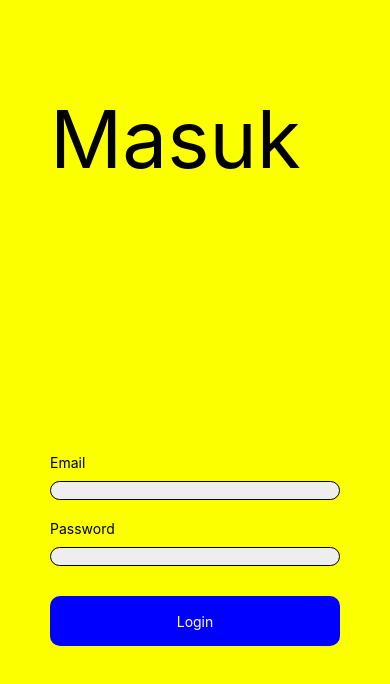
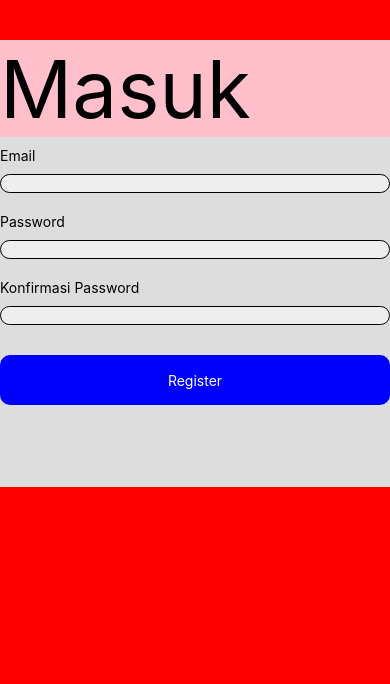
Before and after one commit to dimas-adi-kris/IMKPengaturJadwal, a React Native app: screen / in a window 390 px wide. Shown: the top 684 px of the page. Built offline with nearby package versions, Linux system fonts and the light colour scheme.

Commit message:
Register bug for trying scrollview

```diff
--- a/App.js
+++ b/App.js
@@ -1,10 +1,8 @@
-import React, {useState} from 'react';
-import {StyleSheet} from 'react-native';
-import Login from './src/pages/Opening/Login';
+import React from 'react';
+import {Register} from './src/pages/Opening';
 
 const App = () => {
-  return <Login />;
+  return <Register />;
 };
 
 export default App;
-const style = StyleSheet.create({});
--- a/src/components/atoms/Button/index.js
+++ b/src/components/atoms/Button/index.js
@@ -1,9 +1,13 @@
 import React from 'react';
-import {StyleSheet, Text, TouchableOpacity, View} from 'react-native';
-
-const Button = ({text}) => {
+import {StyleSheet, Text, TouchableOpacity} from 'react-native';
+/**
+ *
+ * @param {function} onPress - fungsi
+ * @returns
+ */
+const Button = ({text, onPress}) => {
   return (
-    <TouchableOpacity style={styles.button}>
+    <TouchableOpacity style={styles.button} onPress={onPress}>
       <Text style={styles.text}>{text}</Text>
     </TouchableOpacity>
   );
--- a/src/components/atoms/Input/index.js
+++ b/src/components/atoms/Input/index.js
@@ -1,15 +1,20 @@
 import React from 'react';
 import {StyleSheet, Text, TextInput, View} from 'react-native';
-
-const Input = ({label, textContentType, password, value}) => {
+/**
+ *
+ * @param {string} label - string untuk label
+ * @returns - return object text dan textInput
+ */
+const Input = ({label, onChangeText, textContentType, password, value}) => {
   return (
     <View style={styles.container}>
       <Text style={styles.label}>{label}</Text>
       <TextInput
         style={styles.textInput}
+        value={value}
         textContentType={textContentType}
+        onChangeText={onChangeText}
         secureTextEntry={password}
-        value={value}
       />
     </View>
   );
--- a/src/components/atoms/index.js
+++ b/src/components/atoms/index.js
@@ -1,4 +1,4 @@
 import Input from './Input';
 import Button from './Button';
 
-export {Input};
+export {Input, Button};
--- /dev/null
+++ b/src/pages/Main/index.js
@@ -0,0 +1,3 @@
+import ListSemester from './ListSemester';
+
+export {ListSemester};
--- a/src/pages/Opening/Login/index.js
+++ b/src/pages/Opening/Login/index.js
@@ -1,6 +1,6 @@
 import React, {useState} from 'react';
 import {StyleSheet, Text, View} from 'react-native';
-import Button from '../../../components/atoms/Button';
+import {Button} from '../../../components/atoms';
 import Input from '../../../components/atoms/Input';
 
 const Login = () => {
@@ -13,14 +13,26 @@ const Login = () => {
           label="Email"
           textContentType="emailAddress"
           value={form.email}
+          onChangeText={value => {
+            setForm({...form, email: value});
+          }}
         />
         <Input
           label="Password"
           textContentType="password"
-          password={true}
+          password
           value={form.password}
+          onChangeText={value => {
+            // setForm('password', value);
+            setForm({...form, password: value});
+          }}
         />
-        <Button text="Login" />
+        <Button
+          text="Login"
+          onPress={() => {
+            console.log(form.email, form.password);
+          }}
+        />
       </View>
     </View>
   );
--- /dev/null
+++ b/src/pages/Opening/Register/index.js
@@ -0,0 +1,80 @@
+import React, {useState} from 'react';
+import {SafeAreaView, ScrollView, StyleSheet, Text, View} from 'react-native';
+import {Button} from '../../../components/atoms';
+import Input from '../../../components/atoms/Input';
+
+const Register = () => {
+  const [form, setForm] = useState({
+    email: '',
+    password: '',
+    konfirmasiPassword: '',
+  });
+  return (
+    <SafeAreaView style={styles.page}>
+      <ScrollView style={styles.scroll}>
+        <Text style={styles.titleText}>Masuk</Text>
+        <View style={styles.loginArea}>
+          <Input
+            label="Email"
+            textContentType="emailAddress"
+            value={form.email}
+            onChangeText={value => {
+              setForm({...form, email: value});
+            }}
+          />
+          <Input
+            label="Password"
+            textContentType="password"
+            password
+            value={form.password}
+            onChangeText={value => {
+              // setForm('password', value);
+              setForm({...form, password: value});
+            }}
+          />
+          <Input
+            label="Konfirmasi Password"
+            textContentType="password"
+            password
+            value={form.konfirmasiPassword}
+            onChangeText={value => {
+              // setForm('password', value);
+              setForm({...form, konfirmasiPassword: value});
+            }}
+          />
+          <Button
+            text="Register"
+            onPress={() => {
+              console.log(form.email, form.password, form.konfirmasiPassword);
+            }}
+          />
+        </View>
+      </ScrollView>
+    </SafeAreaView>
+  );
+};
+
+export default Register;
+
+const styles = StyleSheet.create({
+  page: {
+    padding: 50,
+    backgroundColor: '#FBFF00',
+    flex: 1,
+  },
+  scroll: {
+    flex: 1,
+    backgroundColor: 'red',
+  },
+  titleText: {
+    flex: 1,
+    fontSize: 80,
+    marginTop: 40,
+    color: 'black',
+    backgroundColor: 'pink',
+  },
+  loginArea: {
+    backgroundColor: '#DDD',
+    height: 350,
+  },
+});
--- a/src/pages/Opening/Splash/index.js
+++ b/src/pages/Opening/Splash/index.js
@@ -7,7 +7,7 @@ import {
   TouchableOpacity,
   Button,
 } from 'react-native';
-import IcUnsri from './src/assets/lambang-unsri-png-3.svg';
+import {IcUnsri} from '../../..';
 
 const App = () => {
   // const [state, setstate] = useState('');
--- a/src/pages/Opening/index.js
+++ b/src/pages/Opening/index.js
@@ -0,0 +1,5 @@
+import Login from './Login';
+import Register from './Register';
+import Splash from './Splash';
+
+export {Login, Register, Splash};
--- a/src/pages/index.js
+++ b/src/pages/index.js
@@ -1 +1,2 @@
 export * from './Opening';
+export * from './Main';
```
Also changed, not shown: src/pages/Main/ListSemester/index.js (added, +14 -0 lines).
